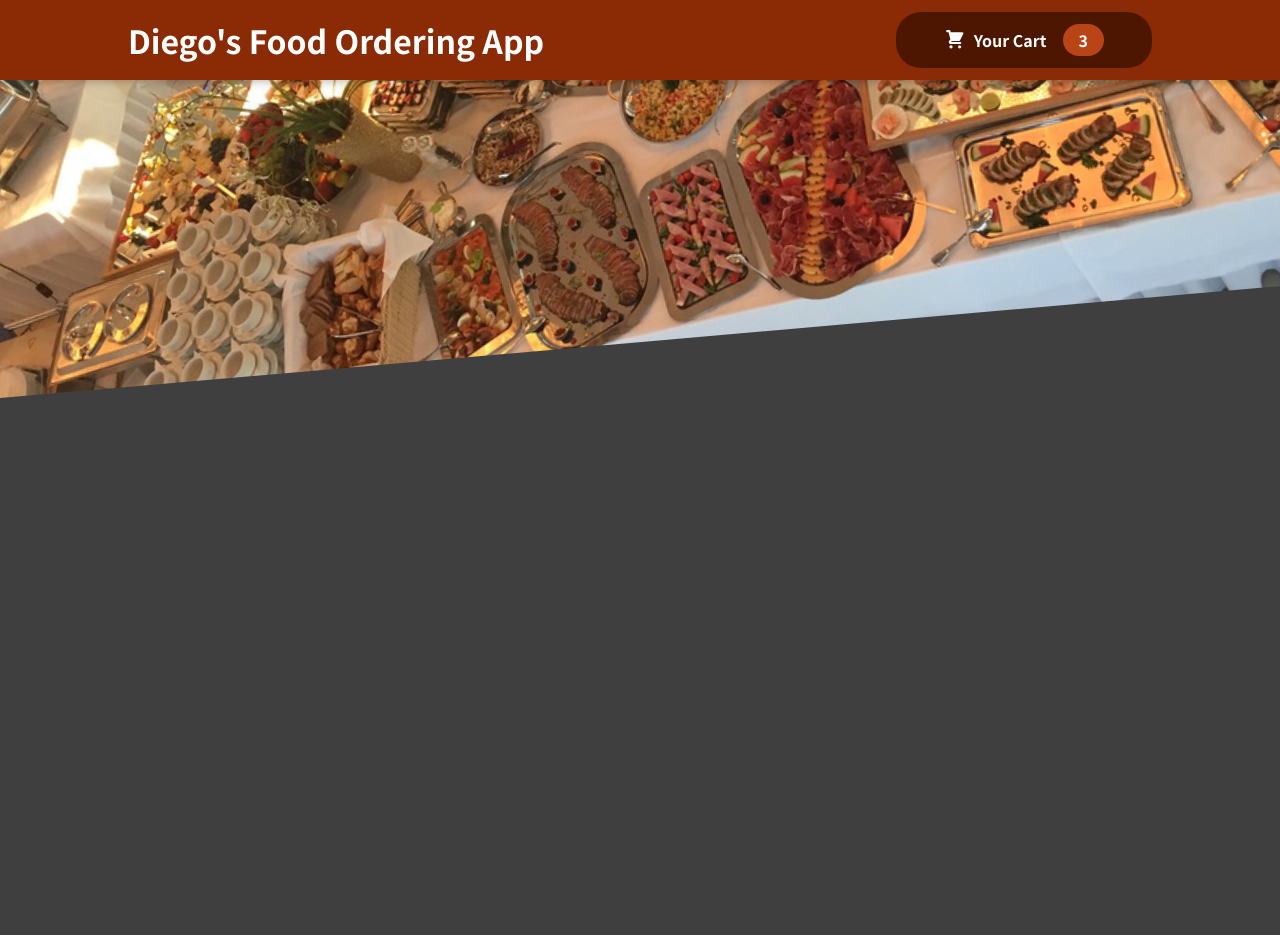
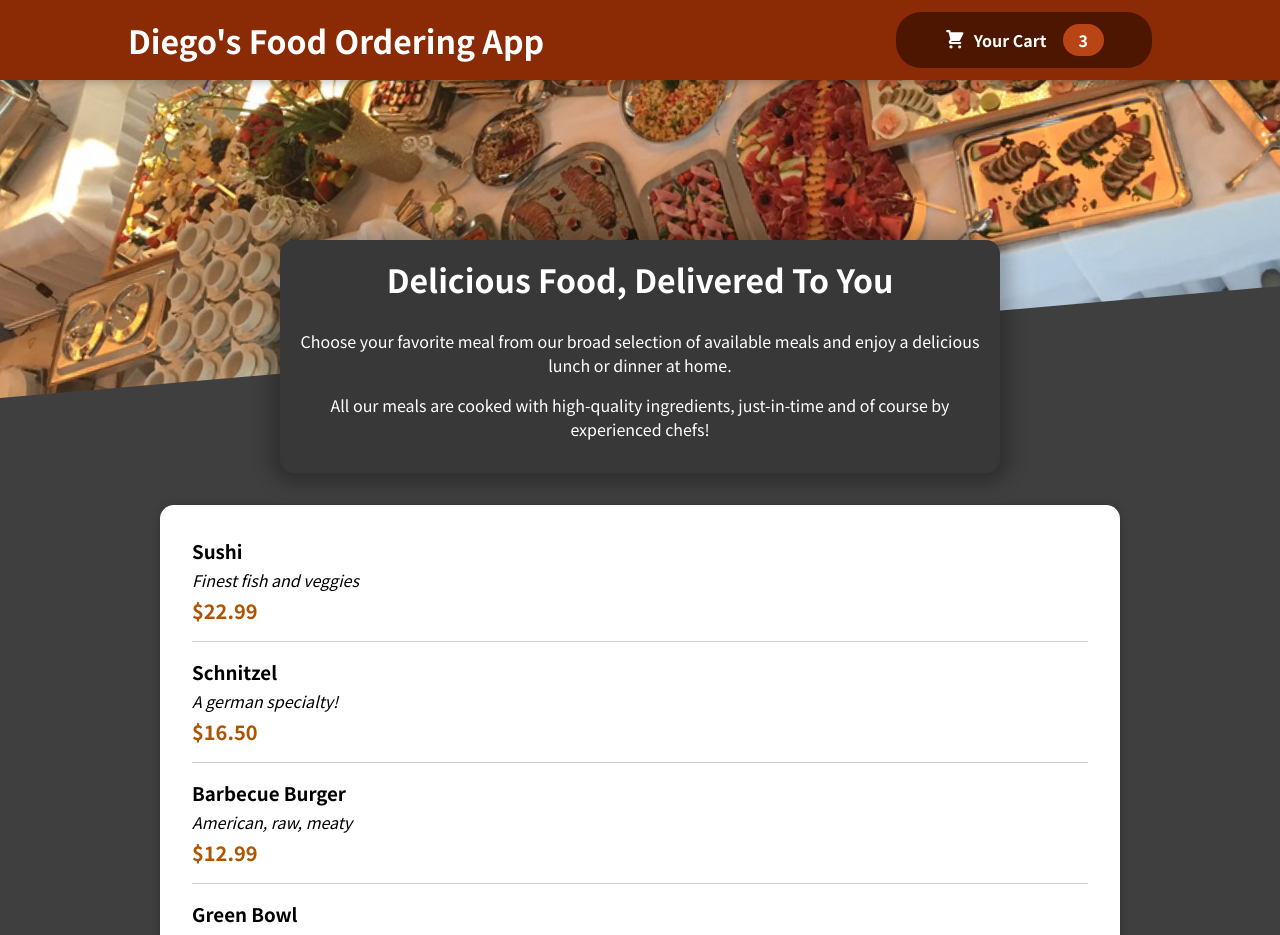
Before and after one commit to DiegoFelipe/diego-s-food-app, a React (Create React App) app: page / in a window 1280 px wide. Shown: the top 935 px of the page. Before the commit the page ends 800 px from the top, so only its background shows below. Built offline with nearby package versions, Linux system fonts and the light colour scheme.

Commit message:
Adding meals, card components

```diff
--- a/src/App.js
+++ b/src/App.js
@@ -1,9 +1,13 @@
 import Header from "./components/Layout/Header";
+import Meals from "./components/Meals/Meals";
 
 function App() {
   return (
     <>
       <Header />
+      <main>
+        <Meals />
+      </main>
     </>
   );
 }
--- /dev/null
+++ b/src/components/Meals/AvailableMeals.js
@@ -0,0 +1,50 @@
+import Card from "../UI/Card";
+import classes from "./AvailableMeals.module.css";
+import MealItem from "../Meals/MealItem/MealItem";
+const DUMMY_MEALS = [
+  {
+    id: "m1",
+    name: "Sushi",
+    description: "Finest fish and veggies",
+    price: 22.99,
+  },
+  {
+    id: "m2",
+    name: "Schnitzel",
+    description: "A german specialty!",
+    price: 16.5,
+  },
+  {
+    id: "m3",
+    name: "Barbecue Burger",
+    description: "American, raw, meaty",
+    price: 12.99,
+  },
+  {
+    id: "m4",
+    name: "Green Bowl",
+    description: "Healthy...and green...",
+    price: 18.99,
+  },
+];
+
+const AvailableMeals = () => {
+  const mealsList = DUMMY_MEALS.map((meal) => (
+    <MealItem
+      key={meal.id}
+      name={meal.name}
+      description={meal.description}
+      price={meal.price}
+    />
+  ));
+
+  return (
+    <section className={classes.meals}>
+      <Card>
+        <ul>{mealsList}</ul>
+      </Card>
+    </section>
+  );
+};
+
+export default AvailableMeals;
--- /dev/null
+++ b/src/components/Meals/AvailableMeals.module.css
@@ -0,0 +1,24 @@
+.meals {
+  max-width: 60rem;
+  width: 90%;
+  margin: 2rem auto;
+  animation: meals-appear 1s ease-out forwards;
+}
+
+.meals ul {
+  list-style: none;
+  margin: 0;
+  padding: 0;
+}
+
+@keyframes meals-appear {
+  from {
+    opacity: 0;
+    transform: translateY(3rem);
+  }
+
+  to {
+    opacity: 1;
+    transform: translateY(0);
+  }
+}
--- /dev/null
+++ b/src/components/Meals/MealItem/MealItem.js
@@ -0,0 +1,18 @@
+import classes from "./MealItem.module.css";
+
+const MealItem = (props) => {
+  const price = `$${props.price.toFixed(2)}`;
+
+  return (
+    <li className={classes.meal}>
+      <div>
+        <h3>{props.name}</h3>
+        <div className={classes.description}>{props.description}</div>
+        <div className={classes.price}>{price}</div>
+      </div>
+      <div></div>
+    </li>
+  );
+};
+
+export default MealItem;
--- /dev/null
+++ b/src/components/Meals/MealItem/MealItem.module.css
@@ -0,0 +1,22 @@
+.meal {
+  display: flex;
+  justify-content: space-between;
+  margin: 1rem;
+  padding-bottom: 1rem;
+  border-bottom: 1px solid #ccc;
+}
+
+.meal h3 {
+  margin: 0 0 0.25rem 0;
+}
+
+.description {
+  font-style: italic;
+}
+
+.price {
+  margin-top: 0.25rem;
+  font-weight: bold;
+  color: #ad5502;
+  font-size: 1.25rem;
+}
--- /dev/null
+++ b/src/components/Meals/Meals.js
@@ -0,0 +1,13 @@
+import MealsSummary from "./MealsSummary";
+import AvailableMeals from "./AvailableMeals";
+
+const Meals = () => {
+  return (
+    <>
+      <MealsSummary />
+      <AvailableMeals />
+    </>
+  );
+};
+
+export default Meals;
--- /dev/null
+++ b/src/components/Meals/MealsSummary.js
@@ -0,0 +1,19 @@
+import classes from "./MealsSummary.module.css";
+
+const MealsSummary = () => {
+  return (
+    <section className={classes.summary}>
+      <h2>Delicious Food, Delivered To You</h2>
+      <p>
+        Choose your favorite meal from our broad selection of available meals
+        and enjoy a delicious lunch or dinner at home.
+      </p>
+      <p>
+        All our meals are cooked with high-quality ingredients, just-in-time and
+        of course by experienced chefs!
+      </p>
+    </section>
+  );
+};
+
+export default MealsSummary;
--- /dev/null
+++ b/src/components/Meals/MealsSummary.module.css
@@ -0,0 +1,18 @@
+.summary {
+  text-align: center;
+  max-width: 45rem;
+  width: 90%;
+  margin: auto;
+  margin-top: -10rem;
+  position: relative;
+  background-color: #383838;
+  color: white;
+  border-radius: 14px;
+  padding: 1rem;
+  box-shadow: 0 1px 18px 10px rgba(0, 0, 0, 0.25);
+}
+
+.summary h2 {
+  font-size: 2rem;
+  margin-top: 0;
+}
--- /dev/null
+++ b/src/components/UI/Card.js
@@ -0,0 +1,7 @@
+import classes from "./Card.module.css";
+
+const Card = (props) => {
+  return <div className={classes.card}>{props.children}</div>;
+};
+
+export default Card;
--- /dev/null
+++ b/src/components/UI/Card.module.css
@@ -0,0 +1,6 @@
+.card {
+  padding: 1rem;
+  box-shadow: 0 2px 8px rgba(0, 0, 0, 0.25);
+  border-radius: 14px;
+  background-color: white;
+}
```
Also changed, not shown: src/components/Meals/MealItem/MealItemForm.js (added).
